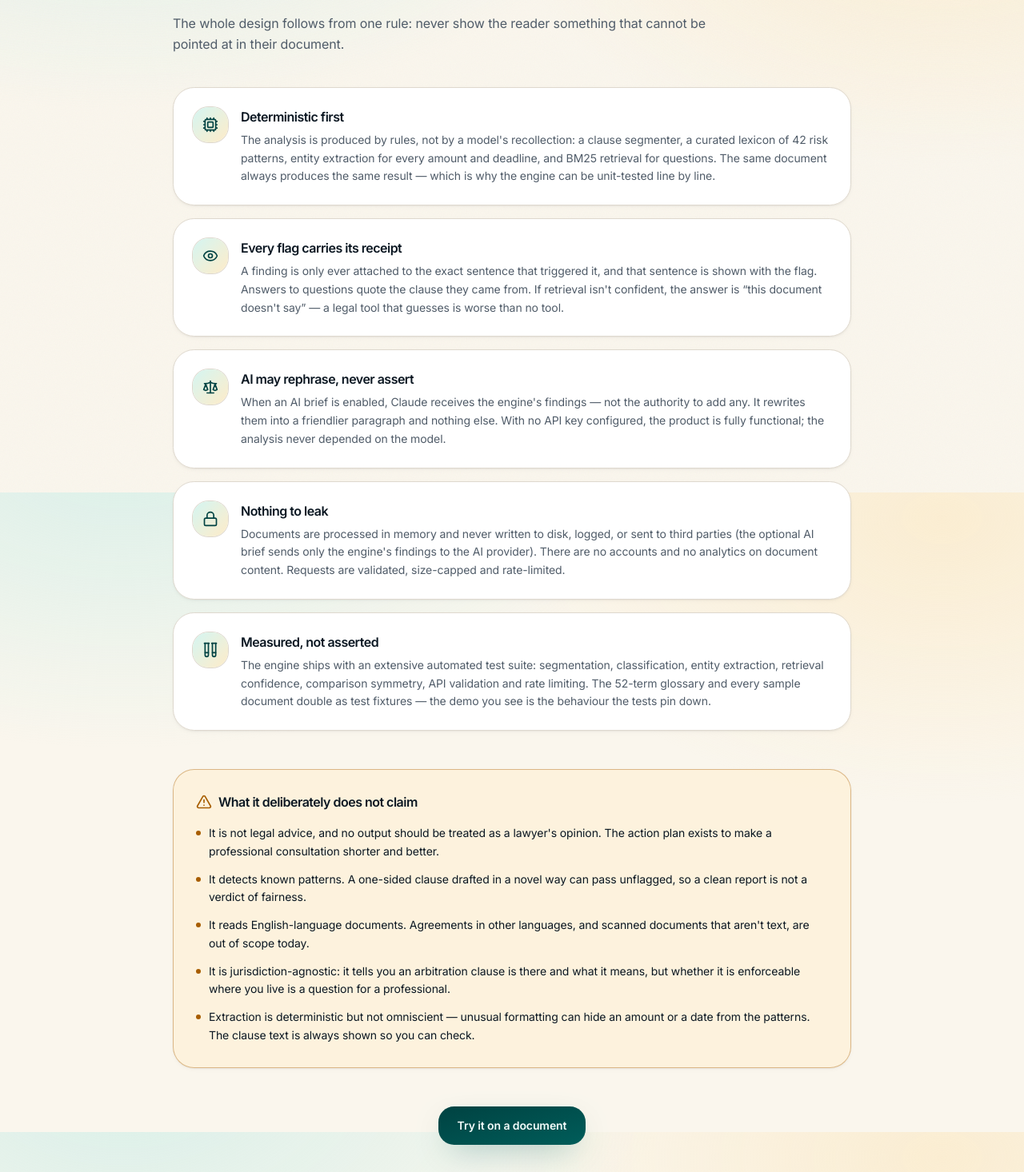
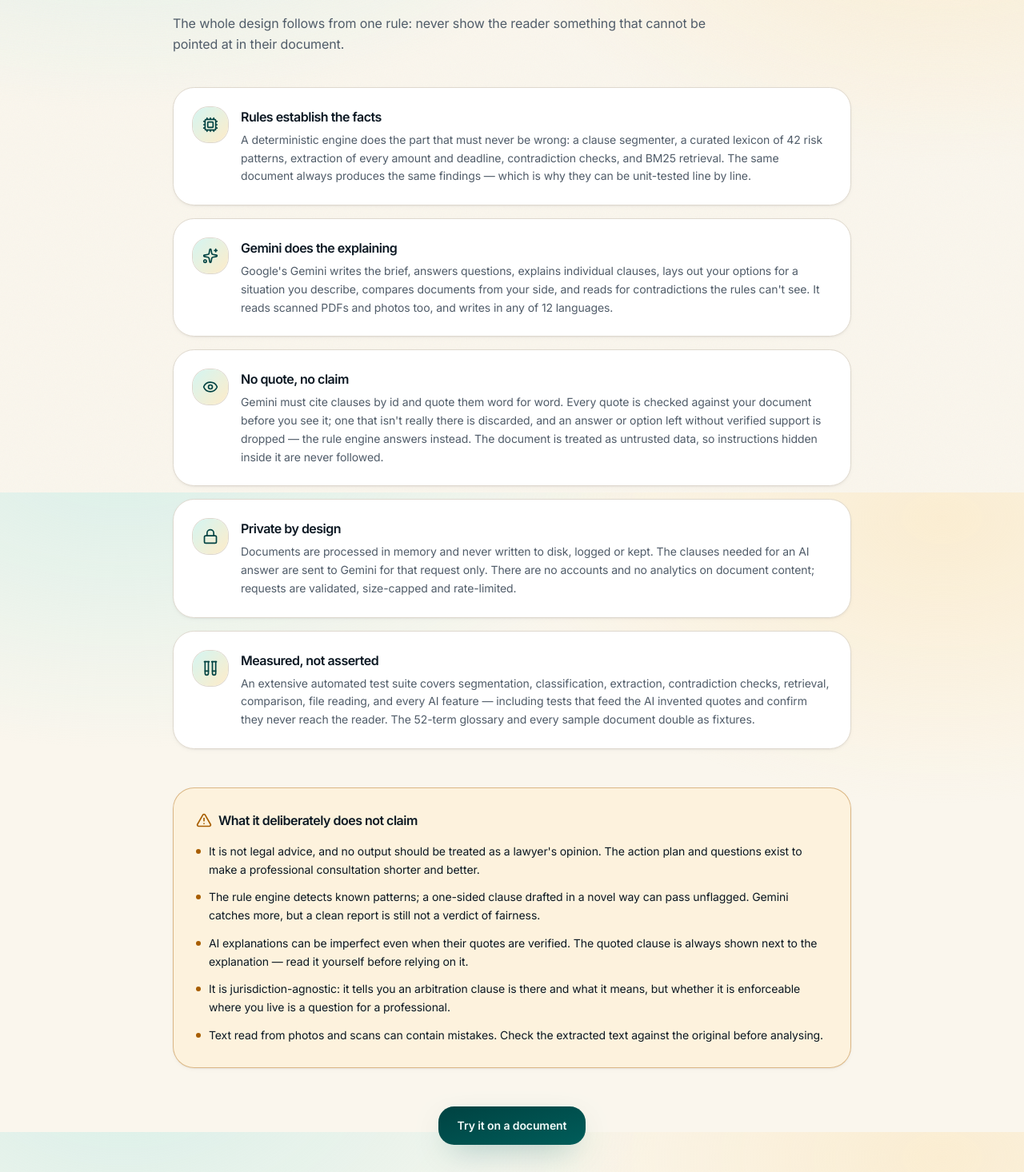
Before and after one commit to rushii23-dev/PW-Exclusive, a Next.js app: page /about in a window 1280 px wide. Shown: the part 184-1650 px from the top of the page at 80% size. Built offline with nearby package versions, Linux system fonts and the light colour scheme.

Commit message:
docs(about): explain how Gemini is grounded and its honest limits

```diff
--- a/src/app/about/page.tsx
+++ b/src/app/about/page.tsx
@@ -1,4 +1,4 @@
-import { AlertTriangle, Cpu, Eye, Lock, Scale, TestTubes } from "lucide-react";
+import { AlertTriangle, Cpu, Eye, Lock, Sparkles, TestTubes } from "lucide-react";
 import type { Metadata } from "next";
 import Link from "next/link";
 
@@ -9,43 +9,43 @@ import { LEXICON } from "@/lib/engine/lexicon";
 export const metadata: Metadata = {
   title: "How it works",
   description:
-    "The architecture and the honest limits: deterministic analysis, evidence for every flag, optional AI that only rephrases, and no storage of your documents.",
+    "The architecture and the honest limits: rules establish the facts, Gemini explains them, every AI quote is verified against your document, and nothing is stored.",
 };
 
 const PRINCIPLES = [
   {
     icon: Cpu,
-    title: "Deterministic first",
-    body: `The analysis is produced by rules, not by a model's recollection: a clause segmenter, a curated lexicon of ${LEXICON.length} risk patterns, entity extraction for every amount and deadline, and BM25 retrieval for questions. The same document always produces the same result — which is why the engine can be unit-tested line by line.`,
+    title: "Rules establish the facts",
+    body: `A deterministic engine does the part that must never be wrong: a clause segmenter, a curated lexicon of ${LEXICON.length} risk patterns, extraction of every amount and deadline, contradiction checks, and BM25 retrieval. The same document always produces the same findings — which is why they can be unit-tested line by line.`,
+  },
+  {
+    icon: Sparkles,
+    title: "Gemini does the explaining",
+    body: "Google's Gemini writes the brief, answers questions, explains individual clauses, lays out your options for a situation you describe, compares documents from your side, and reads for contradictions the rules can't see. It reads scanned PDFs and photos too, and writes in any of 12 languages.",
   },
   {
     icon: Eye,
-    title: "Every flag carries its receipt",
-    body: "A finding is only ever attached to the exact sentence that triggered it, and that sentence is shown with the flag. Answers to questions quote the clause they came from. If retrieval isn't confident, the answer is “this document doesn't say” — a legal tool that guesses is worse than no tool.",
-  },
-  {
-    icon: Scale,
-    title: "AI may rephrase, never assert",
-    body: "When an AI brief is enabled, Claude receives the engine's findings — not the authority to add any. It rewrites them into a friendlier paragraph and nothing else. With no API key configured, the product is fully functional; the analysis never depended on the model.",
+    title: "No quote, no claim",
+    body: "Gemini must cite clauses by id and quote them word for word. Every quote is checked against your document before you see it; one that isn't really there is discarded, and an answer or option left without verified support is dropped — the rule engine answers instead. The document is treated as untrusted data, so instructions hidden inside it are never followed.",
   },
   {
     icon: Lock,
-    title: "Nothing to leak",
-    body: "Documents are processed in memory and never written to disk, logged, or sent to third parties (the optional AI brief sends only the engine's findings to the AI provider). There are no accounts and no analytics on document content. Requests are validated, size-capped and rate-limited.",
+    title: "Private by design",
+    body: "Documents are processed in memory and never written to disk, logged or kept. The clauses needed for an AI answer are sent to Gemini for that request only. There are no accounts and no analytics on document content; requests are validated, size-capped and rate-limited.",
   },
   {
     icon: TestTubes,
     title: "Measured, not asserted",
-    body: `The engine ships with an extensive automated test suite: segmentation, classification, entity extraction, retrieval confidence, comparison symmetry, API validation and rate limiting. The ${GLOSSARY.length}-term glossary and every sample document double as test fixtures — the demo you see is the behaviour the tests pin down.`,
+    body: `An extensive automated test suite covers segmentation, classification, extraction, contradiction checks, retrieval, comparison, file reading, and every AI feature — including tests that feed the AI invented quotes and confirm they never reach the reader. The ${GLOSSARY.length}-term glossary and every sample document double as fixtures.`,
   },
 ];
 
 const LIMITS = [
-  "It is not legal advice, and no output should be treated as a lawyer's opinion. The action plan exists to make a professional consultation shorter and better.",
-  "It detects known patterns. A one-sided clause drafted in a novel way can pass unflagged, so a clean report is not a verdict of fairness.",
-  "It reads English-language documents. Agreements in other languages, and scanned documents that aren't text, are out of scope today.",
+  "It is not legal advice, and no output should be treated as a lawyer's opinion. The action plan and questions exist to make a professional consultation shorter and better.",
+  "The rule engine detects known patterns; a one-sided clause drafted in a novel way can pass unflagged. Gemini catches more, but a clean report is still not a verdict of fairness.",
+  "AI explanations can be imperfect even when their quotes are verified. The quoted clause is always shown next to the explanation — read it yourself before relying on it.",
   "It is jurisdiction-agnostic: it tells you an arbitration clause is there and what it means, but whether it is enforceable where you live is a question for a professional.",
-  "Extraction is deterministic but not omniscient — unusual formatting can hide an amount or a date from the patterns. The clause text is always shown so you can check.",
+  "Text read from photos and scans can contain mistakes. Check the extracted text against the original before analysing.",
 ];
 
 export default function AboutPage() {
```
